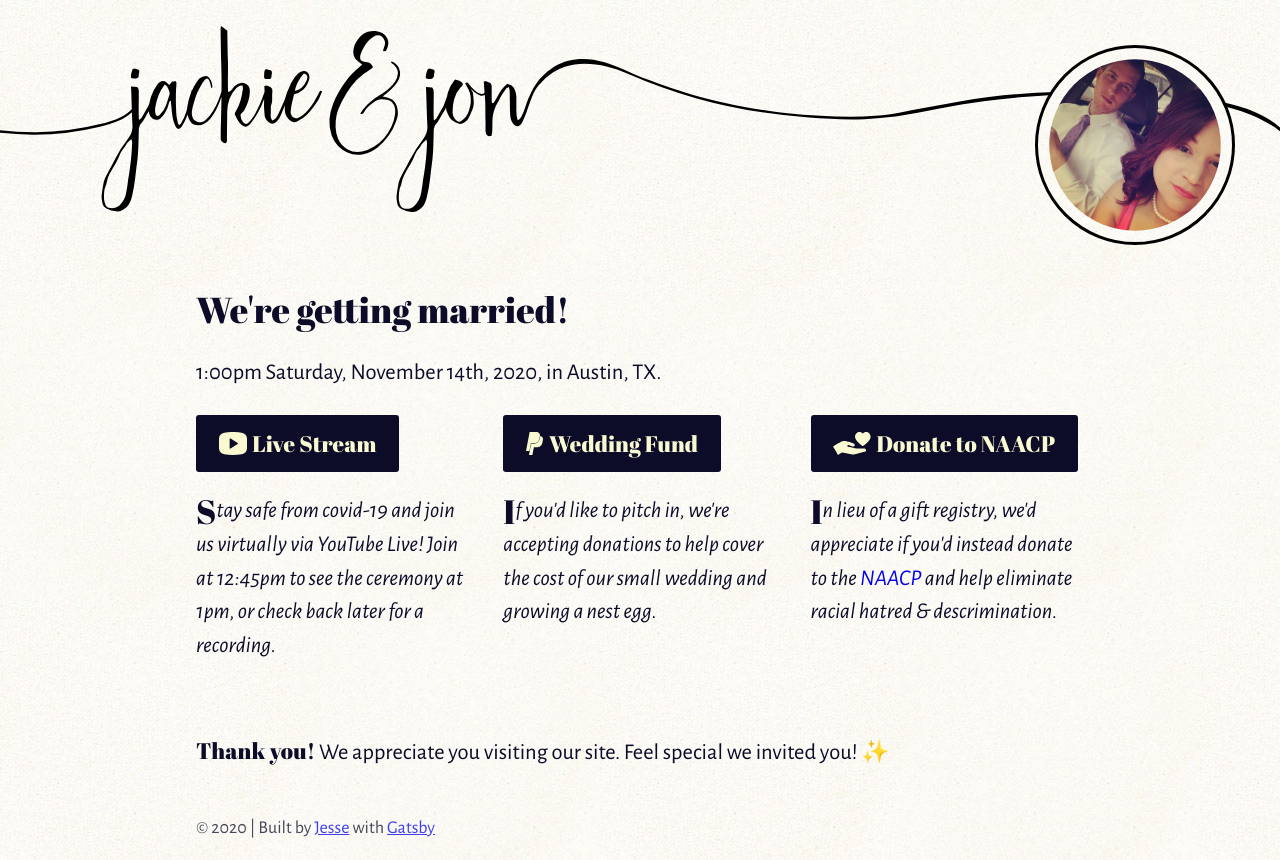
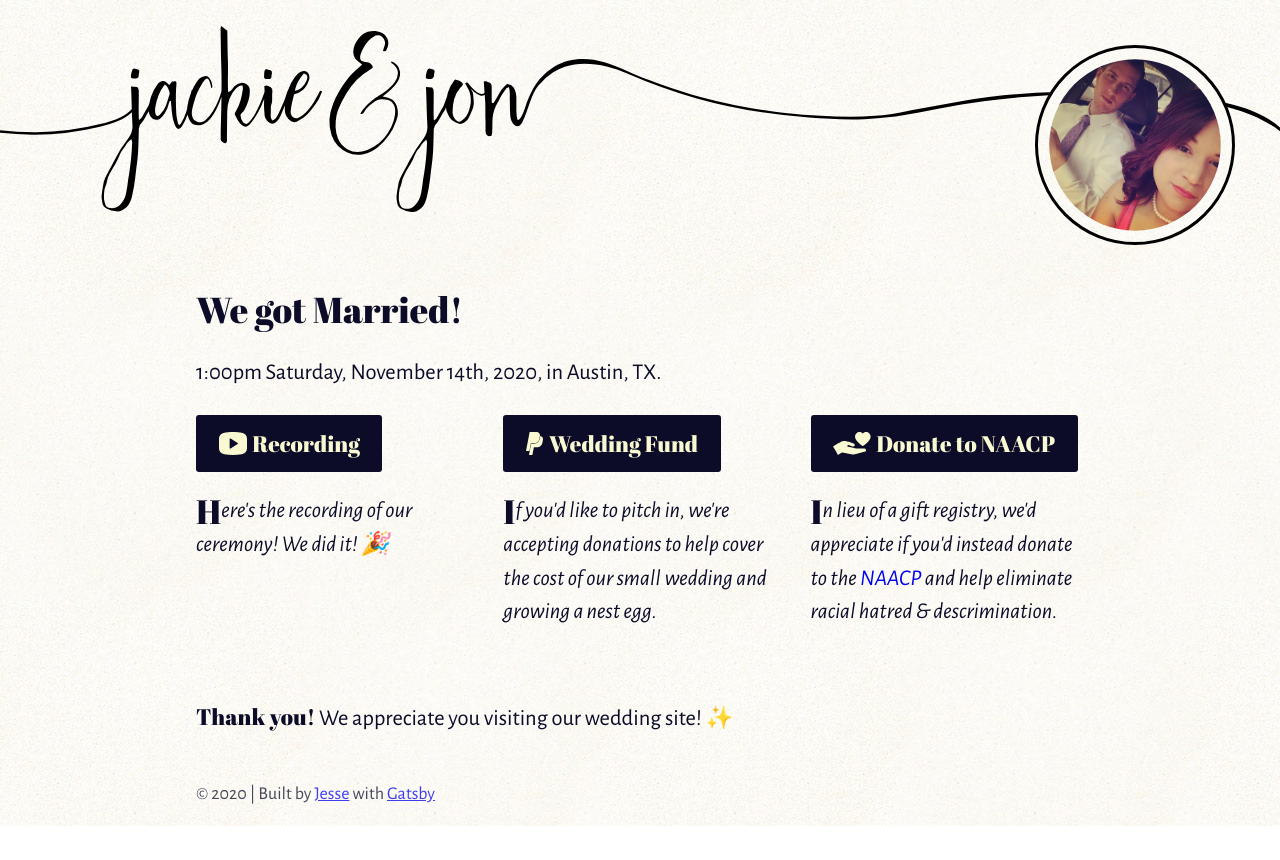
Before and after one commit to jbot5000/jackie-wedding-site, a Gatsby site: page / in a window 1280 px wide. After the commit the page ends 826 px from the top, so only its background shows below. Built offline with nearby package versions, Linux system fonts and the light colour scheme; Gatsby itself is replaced by a stand-in of ours.

Commit message:
updated for post marriage

```diff
--- a/src/pages/index.js
+++ b/src/pages/index.js
@@ -16,27 +16,15 @@ const donateLink = `https://secure.actblue.com/donate/naacp-1`;
 const IndexPage = () => (
   <Layout>
     <SEO title="Jackie & Jon's Wedding" />
-    {
-      Countdown ? <h2>We're getting married!</h2> : <h2>We're Married!</h2>
-    }
+    <h2>We got Married!</h2>
     <p><span className="date">1:00pm Saturday, November 14th, 2020, in Austin, TX.</span>{Countdown ? <Countdown></Countdown> : ''}</p>
     <section id="links">
-      {
-        Countdown ?
-        <div className="link">
-          <a href={youtubeLink}>
-            <button><img src={yt} alt="YouTube logo" /><span>Live Stream</span></button>
-          </a>
-          <p>Stay safe from covid-19 and join us virtually via YouTube Live! Join at 12:45pm to see the ceremony at 1pm, or check back later for a recording.</p>
-        </div>
-        :
         <div className="link">
           <a href={youtubeLink}>
             <button><img src={yt} alt="YouTube logo" /><span>Recording</span></button>
           </a>
           <p>Here's the recording of our ceremony! We did it! <span role="img" aria-label="tada">🎉</span></p>
         </div>
-      }
         <div className="link">
             <a href={paypalLink}>
               <button><img src={pp} alt="PayPal logo" /><span>Wedding Fund</span></button>
@@ -51,7 +39,7 @@ const IndexPage = () => (
       </div>
     </section>
     <section>
-      <span className="fyi">Thank you!</span> We appreciate you visiting our site. Feel special we invited you! <span role="img" aria-label="sparkle">✨</span>
+      <span className="fyi">Thank you!</span> We appreciate you visiting our wedding site! <span role="img" aria-label="sparkle">✨</span>
     </section>
   </Layout>
 )
```
Lines whose indentation alone changed are shown as unchanged.
